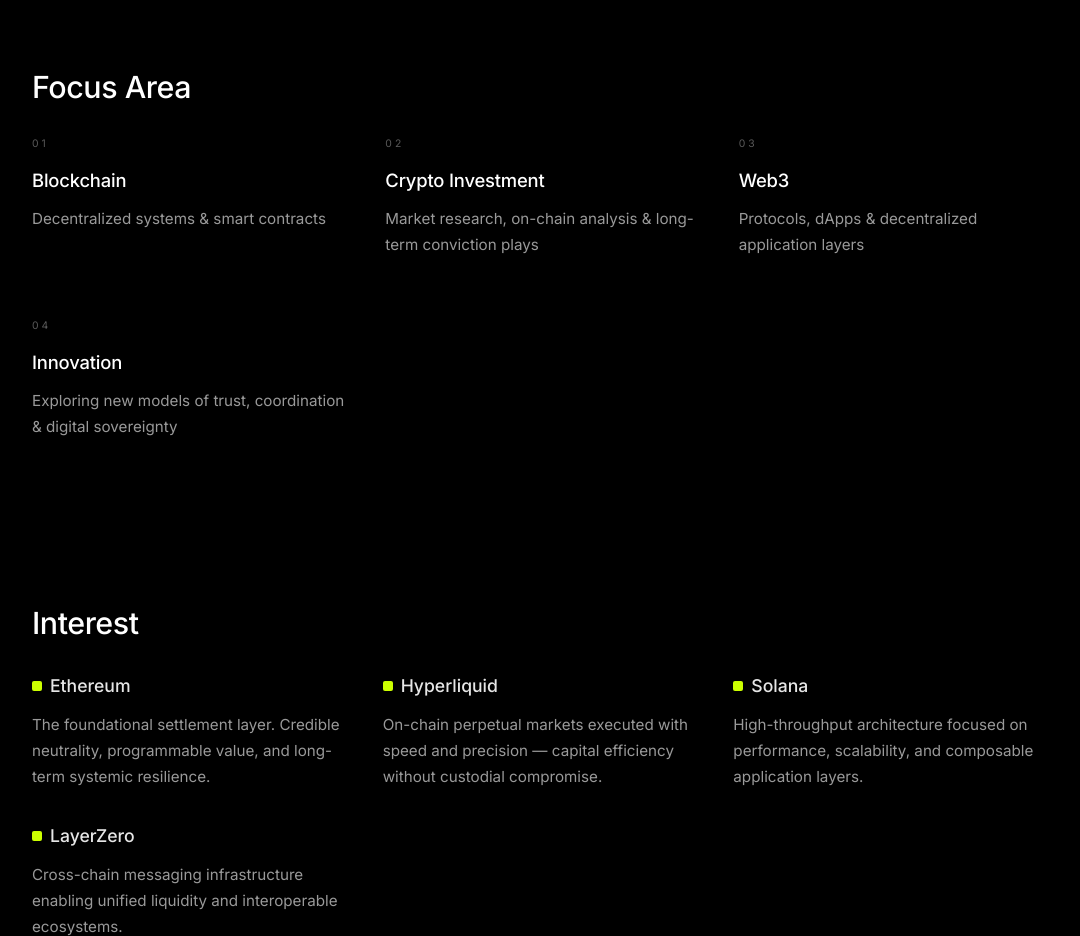
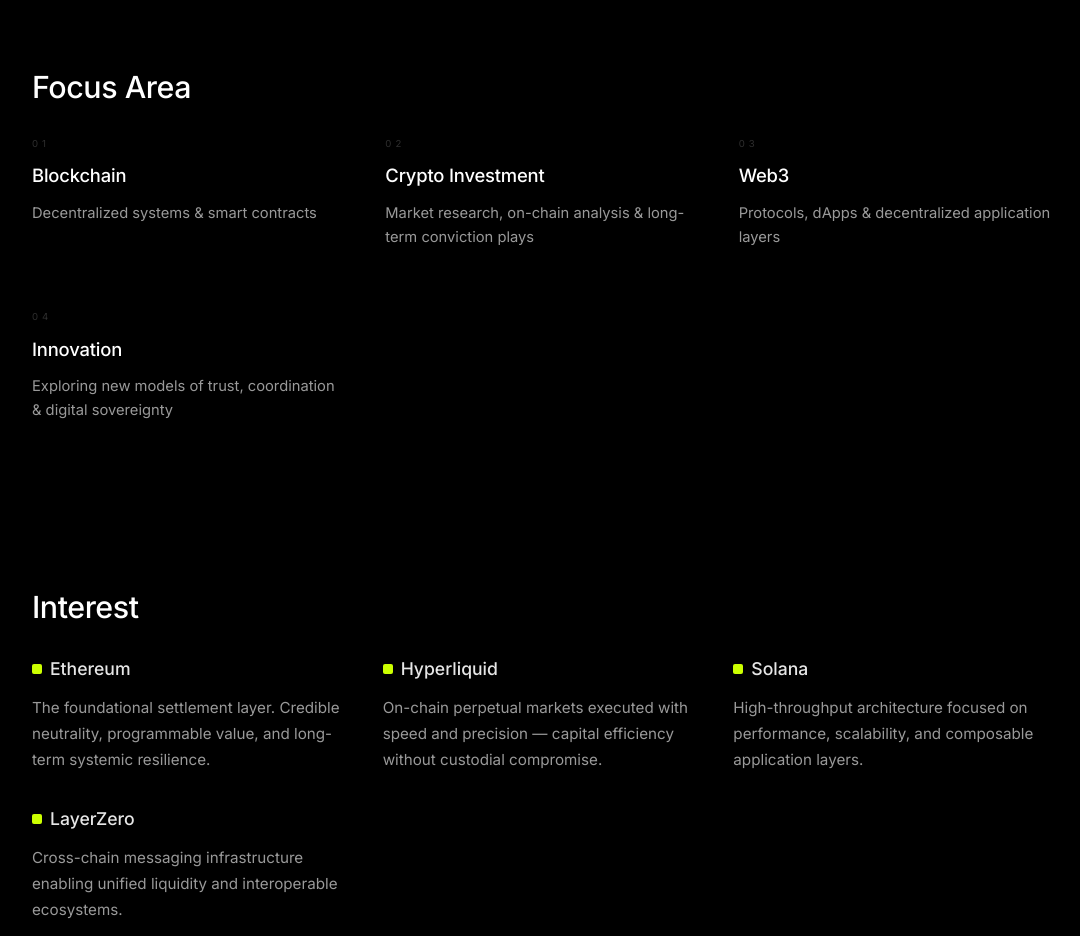
Before and after one commit to irhab16/new-web, a website: page index.html in a window 1280 px wide. Shown: the part 780-1716 px from the top of the page, without its empty margins (98-1178 px from the left). Drawn offline with Linux system fonts and the light colour scheme.

Commit message:
new logo and update

```diff
--- a/index.html
+++ b/index.html
@@ -10,10 +10,17 @@
   <link rel="preconnect" href="https://fonts.gstatic.com" crossorigin />
   <link href="https://fonts.googleapis.com/css2?family=Inter:wght@400;500;600&display=swap" rel="stylesheet" />
 
-  <!-- Favicon -->
-  <link rel="icon" type="image/svg+xml" href="favicon.svg?v=3" />
-  <link rel="shortcut icon" href="favicon.svg?v=3" />
-  <meta name="theme-color" content="#000000" />
+  <!-- Standard Favicons -->
+  <link rel="icon" type="image/png" sizes="16x16" href="/assets/favicon-16x16.png">
+  <link rel="icon" type="image/png" sizes="32x32" href="/assets/favicon-32x32.png">
+
+  <!-- Apple iOS -->
+  <link rel="apple-touch-icon" sizes="180x180" href="/assets/apple-touch-icon.png">
+
+  <!-- Android / PWA -->
+  <link rel="icon" type="image/png" sizes="192x192" href="/assets/android-chrome-192x192.png">
+  <link rel="icon" type="image/png" sizes="512x512" href="/assets/android-chrome-512x512.png">
+
 
 
   <style>
@@ -175,17 +182,18 @@
 
 
       .skill-index {
-        font-size: 0.65rem;
-        color: rgba(255,255,255,0.35);
-        letter-spacing: 3px;
-        margin-bottom: 14px;
+        font-size: 0.6rem;
+        color: rgba(255,255,255,0.18);
+        letter-spacing: 4px;
+        margin-bottom: 10px;
+        font-weight: 400;
       }
 
 
       .skill-desc {
-        font-size: 0.95rem;
+        font-size: 0.92rem;
         color: rgba(255,255,255,0.6);
-        line-height: 1.7;
+        line-height: 1.65;
         font-weight: 400;
       }
 
```
Also changed, not shown: assets/android-chrome-192x192.png (added), assets/android-chrome-512x512.png (added), assets/apple-touch-icon.png (added), assets/favicon-16x16.png (added), assets/favicon-32x32.png (added).
